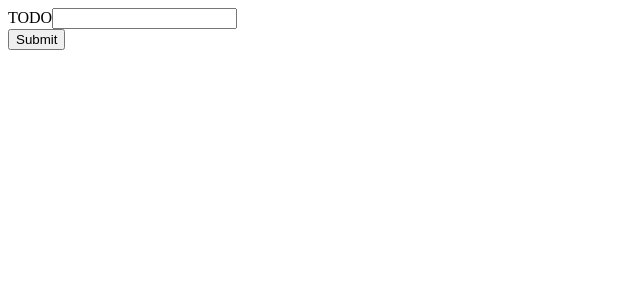
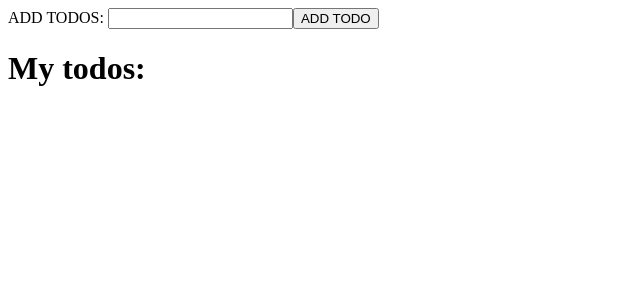
Before and after one commit to cramirez88/react-todo-list, a React (Create React App) app: page / in a window 1280 px wide. Shown: the top 300 px of the page, without its empty margins (0-640 px from the left). Built offline with nearby package versions, Linux system fonts and the light colour scheme.

Commit message:
adding todos

```diff
--- a/src/App.js
+++ b/src/App.js
@@ -1,12 +1,14 @@
-import React from 'react'
+import React, { useState } from 'react'
 import Form from './components/Form';
+import Todos from './components/Todos'
 
 
 function App() {
-
+  const [todos, setTodos] = useState([])
   return (
     <div>
-     <Form></Form>
+      <Form todos={todos} setTodos={setTodos}/>
+      <Todos todos={todos} setTodos={setTodos}/>
     </div>
 
   )
--- a/src/components/Form.js
+++ b/src/components/Form.js
@@ -1,15 +1,22 @@
-import React from "react";
+import React, {useState} from "react";
 
-export default function Form() {
+export default function Form(props) {
+  const [todo, setTodo] = useState('')
+  const {todos, setTodos} = props
+  const formHandler = (e) => {
+    e.preventDefault()
+    setTodos([...todos, todo])
+    setTodo('')
+
+  }
   return (
     <div>
-      <form>
-        <div>
-          <label>TODO</label>
-          <input type="text"></input>
-        </div>
-        <input type='submit'></input>
+      <form onSubmit={formHandler}>
+        <label>ADD TODOS: </label>
+        <input type={'text'} onChange={e => setTodo(e.target.value)} value={todo}></input>
+        <button>ADD TODO</button>
       </form>
+
     </div>
   );
-}
+  }
--- /dev/null
+++ b/src/components/Todos.js
@@ -0,0 +1,28 @@
+import React from 'react'
+
+export default function Todos(props) {
+  const {todos, setTodos} = props
+  return (
+    <div>
+      <h1>My todos: </h1>
+      {
+        todos.map((todo, index) => {
+          return(
+            <>
+
+            <li style={{display: 'inline'}} key={index}>{todo}</li>
+            <input  style={{display: 'inline'}} type={'checkbox'}></input>
+            <button style={{display: 'inline'}}>Delete</button>
+
+
+
+
+            </>
+
+          )
+
+        })
+      }
+    </div>
+  )
+}
```
